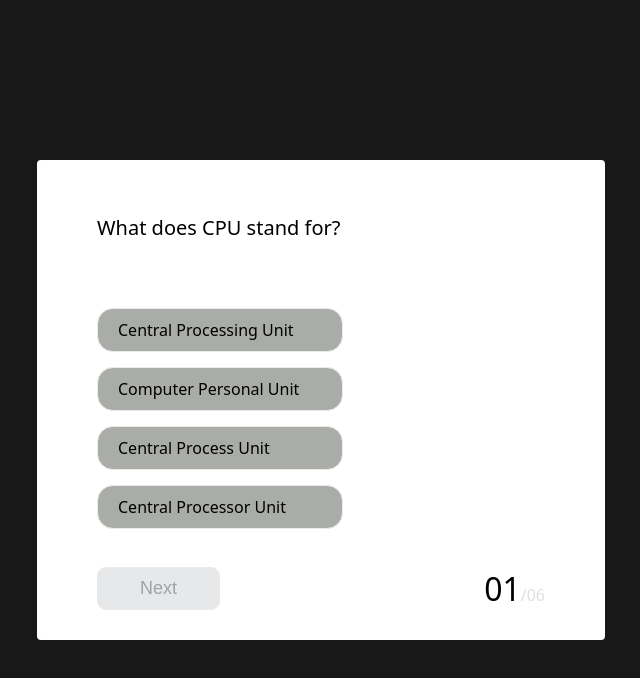
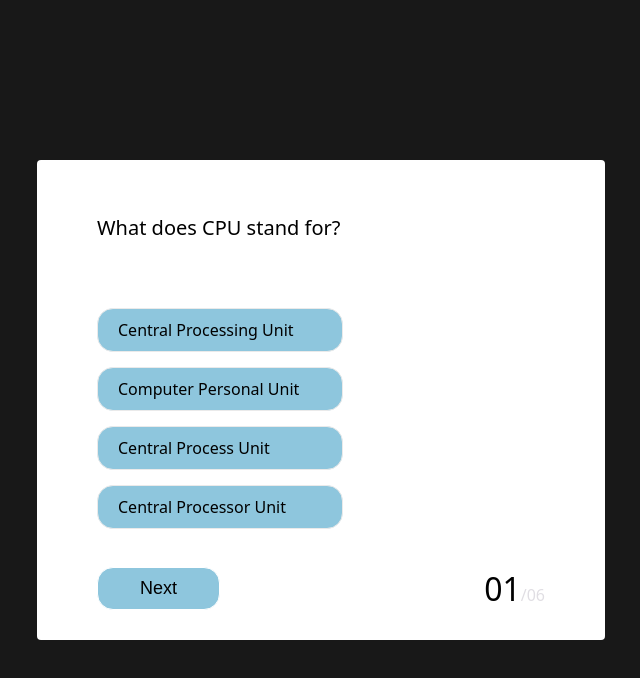
Before and after one commit to Gabriel3004/Travel-proyect, a React (Vite) app: page / in a window 1280 px wide. Shown: the top 678 px of the page, without its empty margins (319-959 px from the left). Built offline with nearby package versions, Linux system fonts and the light colour scheme.

Commit message:
changed button colors

```diff
--- a/src/components/QuizWrapper.jsx
+++ b/src/components/QuizWrapper.jsx
@@ -34,7 +34,7 @@ const QuizWrapper = () => {
     }
   };
 
-  const onAnswerSelected = (answer, index) => {
+  const answerSelected = (answer, index) => {
     setIdx(index);
     if (answer === correctAnswer) {
       setSelectedAnswer(true);
@@ -54,7 +54,7 @@ const QuizWrapper = () => {
             <ul>
               {answers.map((answer, index) => (
                 <li
-                  onClick={() => onAnswerSelected(answer, index)}
+                  onClick={() => answerSelected(answer, index)}
                   key={answer}
                   className={idx === index ? "selected" : null}
                 >
--- a/src/index.css
+++ b/src/index.css
@@ -65,7 +65,7 @@ html, body {
     text-decoration: none;
     list-style: none;
     font-size: 16px;
-    background: #a9aca7;
+    background: #8ec6dd;
     border: 1px solid #eaeaea;
     border-radius: 16px;
     padding: 10px 0 10px 20px;
@@ -90,7 +90,7 @@ html, body {
 
   .container button {
     background: rgb(94, 214, 164);
-    border-radius: 9px;
+    border-radius: 16px;
     font-size: 18px;
     color: #000;
     padding: 10px 42px;
@@ -100,9 +100,9 @@ html, body {
   }
 
   .container button:disabled {
-    background: #e7e8e9;
-    color: #9fa3a9;
+    background: #8ec6dd;
     cursor: not-allowed;
+    border-color: #fff;
   }
 
   .flex-right {
```
